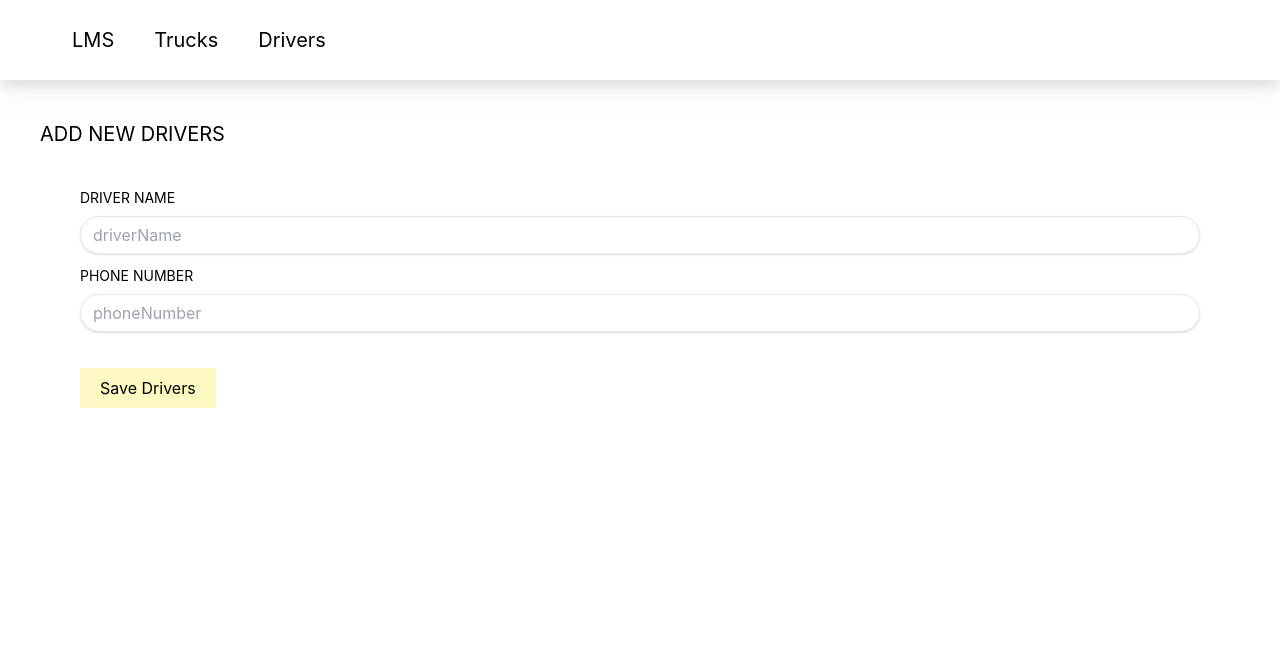
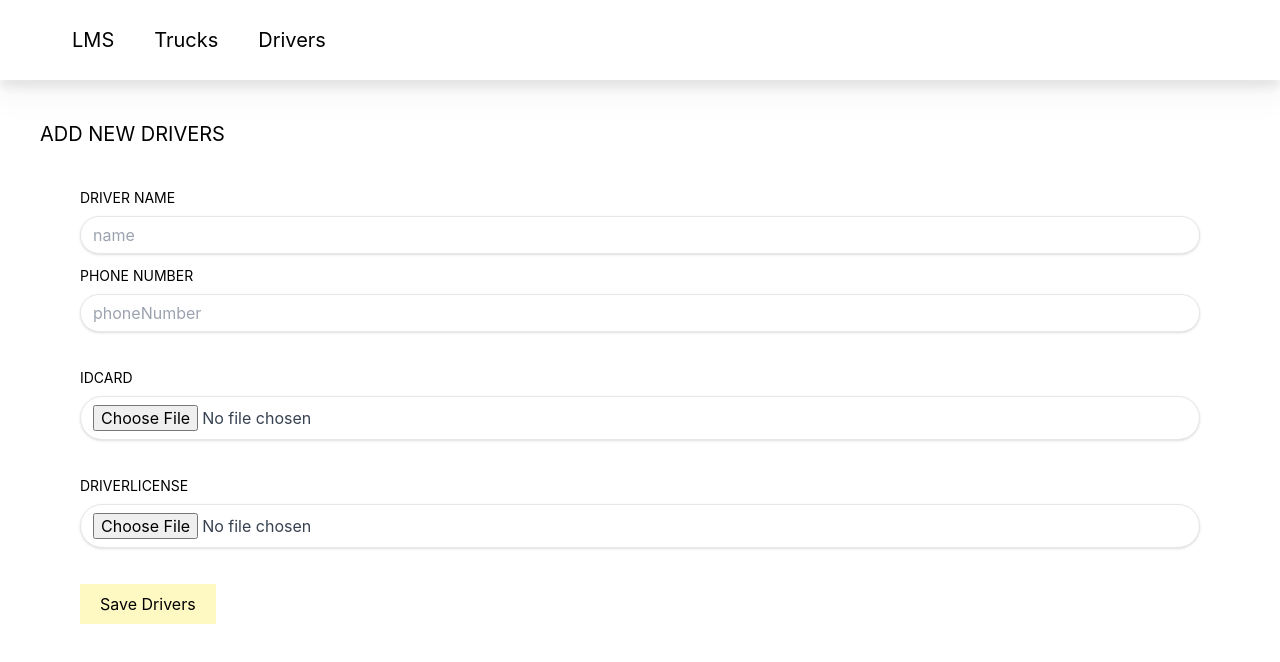
Before and after one commit to mqdvi/kargo-excellerate-2, a React (Create React App) app in the folder frontend/: page /Transporter/drivers/create in a window 1280 px wide. Shown: the top 662 px of the page. Built offline with nearby package versions, Linux system fonts and the light colour scheme.

Commit message:
update create in fe

```diff
--- a/frontend/src/container/transporter/drivers/create.js
+++ b/frontend/src/container/transporter/drivers/create.js
@@ -7,7 +7,9 @@ export class CreateTransporterDrivers extends Component {
 
         this.state = {
             'phoneNumber': '',
-            'driverName':'',
+            'name':'',
+            'idCard':'',
+            'driverLicense':''
         }
     }
 
@@ -22,13 +24,20 @@ export class CreateTransporterDrivers extends Component {
         this.setState({ [e.target.name]: e.target.value })
     }
 
+    onFileChange = (e) => {
+	    this.setState({ idCard: e.target.files[0] });
+	};
+
     handlerSubmit = async (event) => {
         event.preventDefault()
 
-        const formData = new FormData();
-        formData.append("phoneNumber", this.state.phoneNumber);
-        formData.append("driverName", this.state.driverName);
+        const formData = {};
+        formData["phoneNumber"] = this.state.phoneNumber;
+        formData["name"] = this.state.name;
+        formData["idCard"] = this.state.idCard.name;
+        formData["driverLicense"] = this.state.driverLicense.name;
 
+        // console.log(this.state.idCard.name, formData)
         await DriverService.createDriver(formData);
         window.open("/Transporter/drivers", "_self")
     }
@@ -40,12 +49,21 @@ export class CreateTransporterDrivers extends Component {
 
                 <form class="rounded p-10" onSubmit={this.handlerSubmit}>
                     <div class="mb-6s">
-                        <label class="block text-sm font-header mb-2 uppercase" for="driverName">Driver Name</label>
-                        <input class="shadow appearance-none border rounded-full w-full py-2 px-3 text-gray-700 mb-3 leading-tight focus:outline-none focus:shadow-outline" name="driverName" type="text" placeholder="driverName" onChange = {this.handlerChange} required/>
+                        <label class="block text-sm font-header mb-2 uppercase" for="name">Driver Name</label>
+                        <input class="shadow appearance-none border rounded-full w-full py-2 px-3 text-gray-700 mb-3 leading-tight focus:outline-none focus:shadow-outline" name="name" type="text" placeholder="name" onChange = {this.handlerChange} required/>
                     </div>
                     <div class="mb-6">
                         <label class="block text-sm font-header mb-2 uppercase" for="phoneNumber">Phone Number</label>
                         <input class="shadow appearance-none border rounded-full w-full py-2 px-3 text-gray-700 mb-3 leading-tight focus:outline-none focus:shadow-outline" name="phoneNumber" type="number" placeholder="phoneNumber" onChange = {this.handlerChange} required/>
+                    </div>
+
+                    <div className="mb-6">
+                        <label className="block text-sm font-header mb-2 uppercase" for="idCard">idCard</label>
+                        <input className="shadow appearance-none border rounded-full w-full py-2 px-3 text-gray-700 mb-3 leading-tight focus:outline-none focus:shadow-outline bg-white" name="foto" type="file" accept='.png, .jpg, .jpeg' onChange = {this.onFileChange} />
+                    </div>
+                    <div className="mb-6">
+                        <label className="block text-sm font-header mb-2 uppercase" for="driverLicense">driverLicense</label>
+                        <input className="shadow appearance-none border rounded-full w-full py-2 px-3 text-gray-700 mb-3 leading-tight focus:outline-none focus:shadow-outline bg-white" name="driverLicense" type="file" accept='.png, .jpg, .jpeg' onChange = {this.onFileChange} />
                     </div>
 
 
```
